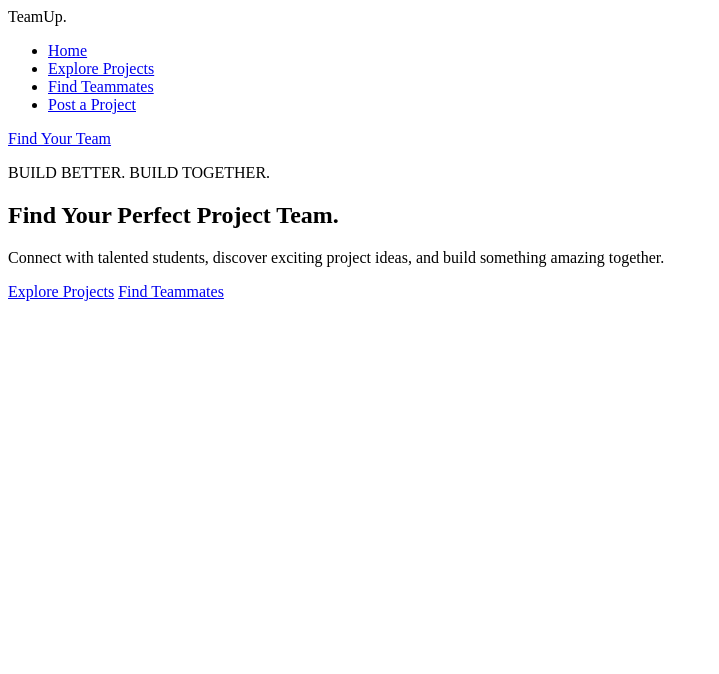
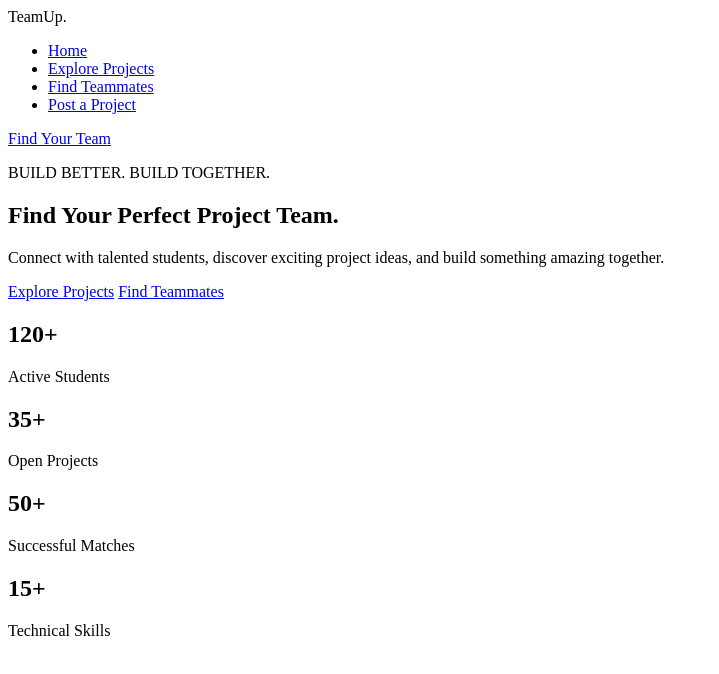
Before and after one commit to saket742966/TeamUp, a plain HTML site: page index.html in a window 1280 px wide. Shown: the whole page, without its empty margins (0-719 px from the left). Drawn offline with Linux system fonts and the light colour scheme.

Commit message:
feat: add project statistics section

```diff
--- a/index.html
+++ b/index.html
@@ -53,6 +53,32 @@
 
 </section>
 
+
+<!-- Statistics Section -->
+<section class="statistics">
+
+    <div class="stat-item">
+        <h2>120+</h2>
+        <p>Active Students</p>
+    </div>
+
+    <div class="stat-item">
+        <h2>35+</h2>
+        <p>Open Projects</p>
+    </div>
+
+    <div class="stat-item">
+        <h2>50+</h2>
+        <p>Successful Matches</p>
+    </div>
+
+    <div class="stat-item">
+        <h2>15+</h2>
+        <p>Technical Skills</p>
+    </div>
+
+</section>
+
 </body>
 
 </html>
```
